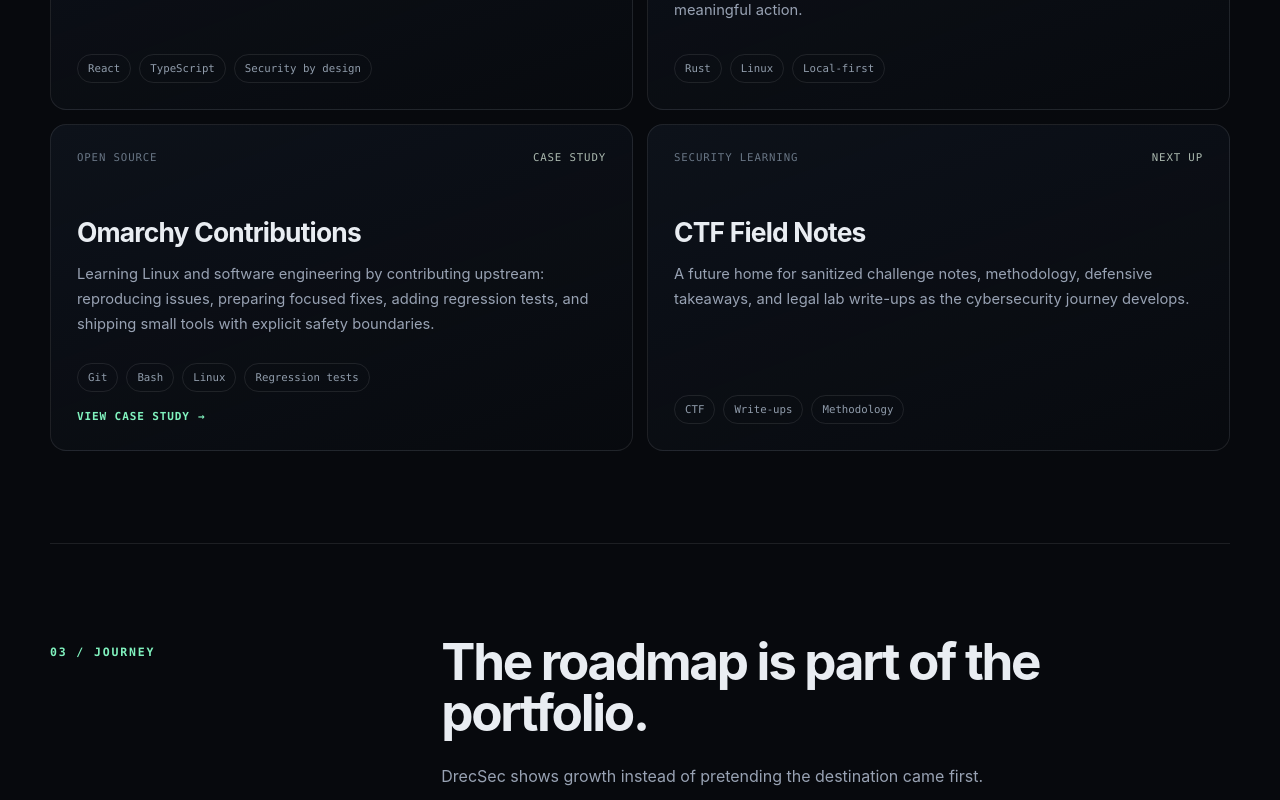
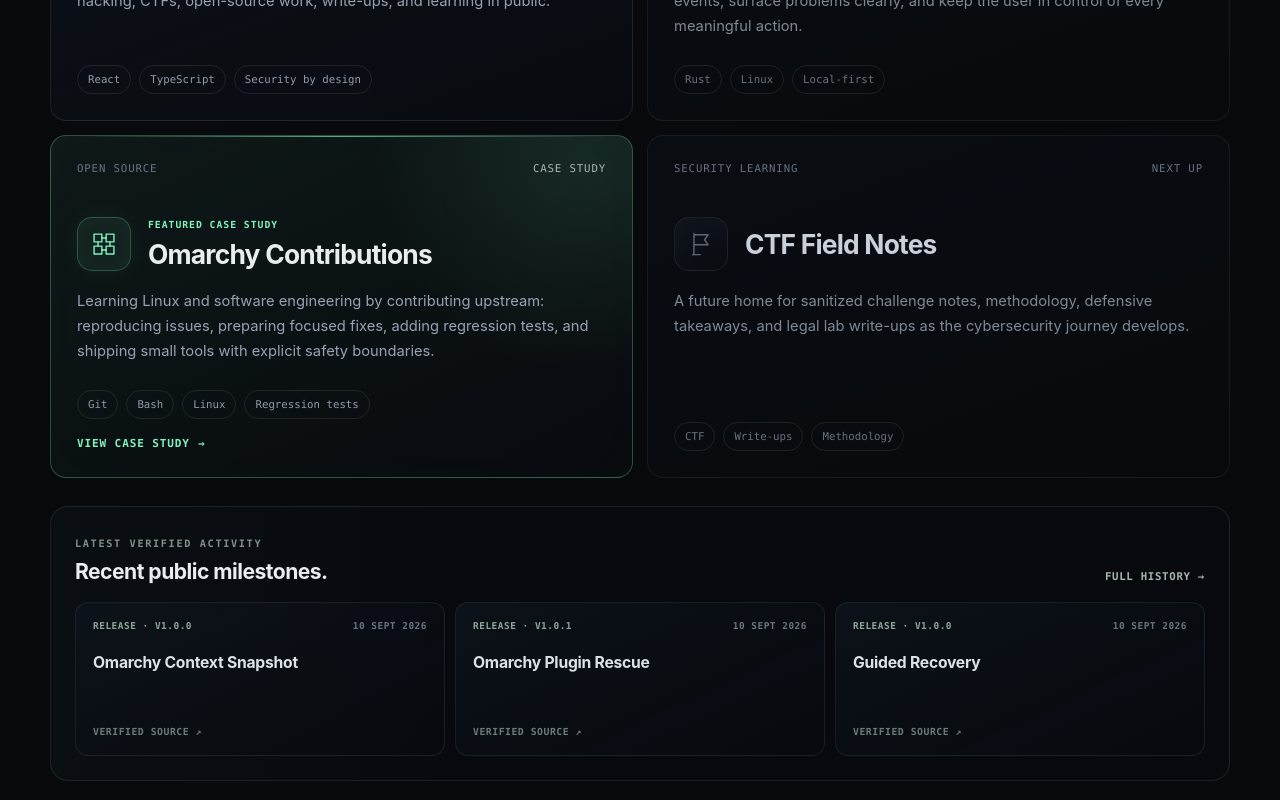
Before and after one commit to Drecullith/DrecSec, a React (Vite) app: page / in a window 1280 px wide. Shown: the part 1920-2720 px from the top of the page. Built offline with nearby package versions, Linux system fonts and the light colour scheme.

Commit message:
style: strengthen homepage project hierarchy

```diff
--- /dev/null
+++ b/src/home-visuals.css
@@ -0,0 +1,232 @@
+/* Homepage visual hierarchy: project identities, featured evidence, and latest public activity. */
+
+.project-card {
+  position: relative;
+  overflow: hidden;
+}
+
+.project-title-row {
+  display: flex;
+  align-items: center;
+  gap: 17px;
+  margin-top: 42px;
+}
+
+.project-title-row > div { min-width: 0; }
+
+.project-title-row h3 {
+  margin: 0;
+  font-size: 1.65rem;
+  letter-spacing: -.03em;
+}
+
+.project-card > p { margin-top: 18px; }
+
+.project-identity {
+  flex: 0 0 auto;
+  width: 54px;
+  height: 54px;
+  display: grid;
+  place-items: center;
+  border: 1px solid rgba(255,255,255,.11);
+  border-radius: 15px;
+  color: #9bb0a4;
+  background: linear-gradient(150deg, rgba(18,25,34,.92), rgba(8,11,16,.78));
+  box-shadow: inset 0 0 28px rgba(255,255,255,.018);
+}
+
+.project-identity svg:not(.brand-mark) {
+  width: 34px;
+  height: 34px;
+  fill: none;
+  stroke: currentColor;
+  stroke-width: 2;
+  stroke-linecap: round;
+  stroke-linejoin: round;
+}
+
+.project-identity .brand-mark { display: block; }
+.project-identity--drecsec,
+.project-identity--omarchy { color: var(--accent); }
+.project-identity--lychnos { color: #83978e; }
+.project-identity--ctf { color: #7f8b98; }
+
+.project-card--featured {
+  border-color: rgba(128,242,190,.28);
+  background:
+    radial-gradient(circle at 92% 8%, rgba(128,242,190,.10), transparent 34%),
+    linear-gradient(155deg, rgba(17,29,27,.80), rgba(8,11,16,.66));
+  box-shadow: inset 0 0 42px rgba(128,242,190,.018);
+}
+
+.project-card--featured::before {
+  content: '';
+  position: absolute;
+  top: 0;
+  left: 24px;
+  right: 24px;
+  height: 1px;
+  background: linear-gradient(90deg, transparent, rgba(128,242,190,.68), transparent);
+  pointer-events: none;
+}
+
+.project-card--featured .project-identity {
+  border-color: rgba(128,242,190,.25);
+  background: rgba(128,242,190,.055);
+  box-shadow: 0 0 24px rgba(128,242,190,.06), inset 0 0 28px rgba(128,242,190,.035);
+}
+
+.project-featured-label {
+  display: block;
+  margin-bottom: 7px;
+  color: var(--accent);
+  font: 700 .61rem/1.2 ui-monospace, SFMono-Regular, Menlo, monospace;
+  letter-spacing: .10em;
+  text-transform: uppercase;
+}
+
+.project-card--planned {
+  border-color: rgba(255,255,255,.065);
+  background: linear-gradient(160deg, rgba(13,17,24,.50), rgba(8,10,14,.38));
+}
+
+.project-card--planned .project-status,
+.project-card--planned .project-meta,
+.project-card--planned .tags span { color: #68727e; }
+.project-card--planned .project-identity { opacity: .72; }
+.project-card--planned h3 { color: #c9d0d8; }
+.project-card--planned > p { color: #7f8995; }
+
+/* Loaded after highlights.css so planned work stays visually quieter than verified work. */
+.project-card--planned:hover,
+.project-card--planned:focus-within,
+.project-card--planned:active {
+  transform: translateY(-1px);
+  border-color: rgba(255,255,255,.10);
+  background: linear-gradient(160deg, rgba(14,19,25,.58), rgba(8,10,14,.42));
+  box-shadow: 0 10px 26px rgba(0,0,0,.16);
+}
+
+.activity-strip {
+  margin-top: 28px;
+  padding: 24px;
+  border: 1px solid var(--line);
+  border-radius: 18px;
+  background:
+    linear-gradient(90deg, rgba(128,242,190,.025), transparent 35%),
+    rgba(8,11,16,.56);
+}
+
+.activity-strip-head {
+  display: flex;
+  align-items: end;
+  justify-content: space-between;
+  gap: 24px;
+  margin-bottom: 18px;
+}
+
+.activity-strip-head h3 {
+  margin: 8px 0 0;
+  font-size: 1.32rem;
+  letter-spacing: -.025em;
+}
+
+.activity-strip-head > a {
+  flex: 0 0 auto;
+  color: #a7b5ad;
+  font: 700 .67rem/1.2 ui-monospace, SFMono-Regular, Menlo, monospace;
+  letter-spacing: .065em;
+  text-transform: uppercase;
+  transition: color .18s ease, transform .18s ease;
+}
+
+.activity-strip-head > a:hover,
+.activity-strip-head > a:focus-visible {
+  color: var(--accent);
+  transform: translateX(2px);
+}
+
+.activity-grid {
+  display: grid;
+  grid-template-columns: repeat(3, minmax(0, 1fr));
+  gap: 10px;
+}
+
+.activity-card {
+  min-height: 154px;
+  display: flex;
+  flex-direction: column;
+  padding: 17px;
+  border: 1px solid rgba(255,255,255,.075);
+  border-radius: 13px;
+  background: linear-gradient(155deg, rgba(14,20,28,.78), rgba(7,10,14,.68));
+  transition: transform .2s ease, border-color .2s ease, background .2s ease, box-shadow .2s ease;
+}
+
+.activity-card:hover,
+.activity-card:focus-visible {
+  transform: translateY(-2px);
+  border-color: rgba(128,242,190,.27);
+  background: linear-gradient(155deg, rgba(17,27,27,.82), rgba(8,12,16,.72));
+  box-shadow: 0 14px 32px rgba(0,0,0,.22), 0 0 22px rgba(128,242,190,.045);
+}
+
+.activity-card-top {
+  display: flex;
+  justify-content: space-between;
+  gap: 12px;
+  color: #697682;
+  font: 700 .59rem/1.35 ui-monospace, SFMono-Regular, Menlo, monospace;
+  letter-spacing: .055em;
+  text-transform: uppercase;
+}
+
+.activity-card-top span:first-child { color: #8fa89a; }
+.activity-card strong {
+  margin-top: 20px;
+  color: #dce3e7;
+  font-size: .98rem;
+  line-height: 1.42;
+  letter-spacing: -.015em;
+}
+
+.activity-card-link {
+  margin-top: auto;
+  padding-top: 19px;
+  color: #6d7b77;
+  font: 700 .61rem/1.2 ui-monospace, SFMono-Regular, Menlo, monospace;
+  letter-spacing: .055em;
+  text-transform: uppercase;
+}
+
+.activity-card:hover .activity-card-link,
+.activity-card:focus-visible .activity-card-link { color: var(--accent); }
+
+@media (max-width: 920px) {
+  .activity-grid { grid-template-columns: 1fr; }
+  .activity-card { min-height: 128px; }
+}
+
+@media (max-width: 720px) {
+  .project-title-row { margin-top: 36px; gap: 14px; }
+  .project-identity { width: 48px; height: 48px; border-radius: 13px; }
+  .project-identity svg:not(.brand-mark) { width: 30px; height: 30px; }
+  .project-title-row h3 { font-size: 1.45rem; }
+
+  .activity-strip { margin-top: 18px; padding: 18px; border-radius: 15px; }
+  .activity-strip-head { align-items: flex-start; flex-direction: column; gap: 13px; }
+  .activity-card-top { align-items: flex-start; flex-direction: column; gap: 5px; }
+}
+
+@media (prefers-reduced-motion: reduce) {
+  .project-card--planned,
+  .activity-strip-head > a,
+  .activity-card { transition: none; }
+
+  .project-card--planned:hover,
+  .project-card--planned:focus-within,
+  .activity-strip-head > a:hover,
+  .activity-strip-head > a:focus-visible,
+  .activity-card:hover,
+  .activity-card:focus-visible { transform: none; }
+}
--- a/src/main.tsx
+++ b/src/main.tsx
@@ -5,6 +5,7 @@ import './index.css'
 import './portfolio.css'
 import './highlights.css'
 import './updates.css'
+import './home-visuals.css'
 
 createRoot(document.getElementById('root')!).render(
   <StrictMode>
--- a/src/pages/HomePage.tsx
+++ b/src/pages/HomePage.tsx
@@ -1,9 +1,48 @@
 import { useState } from 'react'
+import { Mark } from '../components/Mark'
 import { SectionHeading } from '../components/SectionHeading'
+import { omarchyUpdates } from '../data/omarchy-updates.generated'
 import { journey, projects } from '../data/site'
+
+type ProjectMarkName = 'drecsec' | 'lychnos' | 'omarchy' | 'ctf'
+
+function ProjectMark({ name }: { name: ProjectMarkName }) {
+  return (
+    <span className={`project-identity project-identity--${name}`} aria-hidden="true">
+      {name === 'drecsec' ? (
+        <Mark size={38} />
+      ) : name === 'omarchy' ? (
+        <svg viewBox="0 0 48 48" focusable="false">
+          <path d="M10 10h11v11H10zM27 10h11v11H27zM10 27h11v11H10zM27 27h11v11H27z" />
+          <path d="M21 15.5h6M21 32.5h6M15.5 21v6M32.5 21v6" />
+        </svg>
+      ) : name === 'lychnos' ? (
+        <svg viewBox="0 0 48 48" focusable="false">
+          <circle cx="24" cy="24" r="9" />
+          <path d="M24 7v6M24 35v6M7 24h6M35 24h6M12 12l4.5 4.5M31.5 31.5 36 36M36 12l-4.5 4.5M16.5 31.5 12 36" />
+        </svg>
+      ) : (
+        <svg viewBox="0 0 48 48" focusable="false">
+          <path d="M14 39V9M15 11h19l-5 7 5 7H15" />
+          <path d="M12 39h11" />
+        </svg>
+      )}
+    </span>
+  )
+}
+
+function formatActivityDate(value: string) {
+  return new Intl.DateTimeFormat('en-GB', {
+    day: 'numeric',
+    month: 'short',
+    year: 'numeric',
+    timeZone: 'UTC',
+  }).format(new Date(`${value}T00:00:00Z`))
+}
 
 export function HomePage() {
   const [copied, setCopied] = useState(false)
+  const latestActivity = omarchyUpdates.slice(0, 3)
 
   async function copyHandle() {
     try {
@@ -81,22 +120,65 @@ export function HomePage() {
       <section id="projects" className="section shell">
         <SectionHeading kicker="02 / Projects" title="The workbench." body="Active projects and the systems around them. Verified activity and write-ups keep this portfolio grounded in real work." />
         <div className="project-grid">
-          {projects.map((project) => project.href ? (
-            <a className="project-card project-card-link" href={project.href} key={project.title} aria-label={`Open ${project.title} case study`}>
-              <div className="project-meta"><span>{project.eyebrow}</span><span className="project-status">{project.status}</span></div>
+          {projects.map((project) => {
+            const classes = [
+              'project-card',
+              project.href ? 'project-card-link' : '',
+              project.featured ? 'project-card--featured' : '',
+              project.planned ? 'project-card--planned' : '',
+            ].filter(Boolean).join(' ')
+
+            const content = (
+              <>
+                <div className="project-meta">
+                  <span>{project.eyebrow}</span>
+                  <span className="project-status">{project.status}</span>
+                </div>
+                <div className="project-title-row">
+                  <ProjectMark name={project.mark as ProjectMarkName} />
+                  <div>
+                    {project.featured ? <span className="project-featured-label">Featured case study</span> : null}
                     <h3>{project.title}</h3>
+                  </div>
+                </div>
                 <p>{project.description}</p>
                 <div className="tags">{project.tags.map((tag) => <span key={tag}>{tag}</span>)}</div>
-              <span className="project-card-cta">View case study <span aria-hidden="true">→</span></span>
+                {project.href ? <span className="project-card-cta">View case study <span aria-hidden="true">→</span></span> : null}
+              </>
+            )
+
+            return project.href ? (
+              <a className={classes} href={project.href} key={project.title} aria-label={`Open ${project.title} case study`}>
+                {content}
               </a>
             ) : (
-            <article className="project-card" key={project.title}>
-              <div className="project-meta"><span>{project.eyebrow}</span><span className="project-status">{project.status}</span></div>
-              <h3>{project.title}</h3>
-              <p>{project.description}</p>
-              <div className="tags">{project.tags.map((tag) => <span key={tag}>{tag}</span>)}</div>
+              <article className={classes} key={project.title}>
+                {content}
               </article>
+            )
+          })}
+        </div>
+
+        <div className="activity-strip" aria-labelledby="latest-activity-title">
+          <div className="activity-strip-head">
+            <div>
+              <span className="kicker mini">Latest verified activity</span>
+              <h3 id="latest-activity-title">Recent public milestones.</h3>
+            </div>
+            <a href="/projects/omarchy-contributions#updates">Full history <span aria-hidden="true">→</span></a>
+          </div>
+          <div className="activity-grid">
+            {latestActivity.map((update) => (
+              <a className={`activity-card activity-card--${update.kind}`} href={update.href} target="_blank" rel="noreferrer" key={update.id}>
+                <div className="activity-card-top">
+                  <span>{update.kind === 'release' ? `Release · ${update.version}` : `PR #${update.prNumber} · ${update.event}`}</span>
+                  <time dateTime={update.date}>{formatActivityDate(update.date)}</time>
+                </div>
+                <strong>{update.kind === 'release' ? update.name : update.title}</strong>
+                <span className="activity-card-link">Verified source ↗</span>
+              </a>
             ))}
+          </div>
         </div>
       </section>
 
```
Also changed, not shown: src/data/site.ts (+12 -0 lines). Lines whose indentation alone changed are shown as unchanged.
